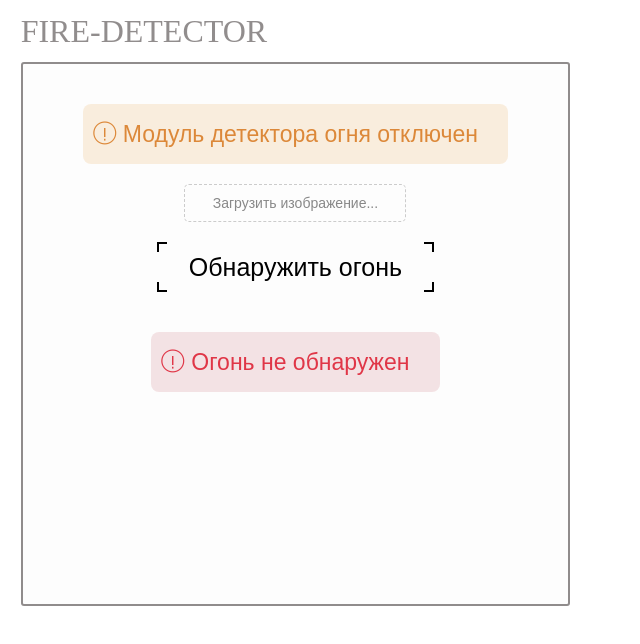
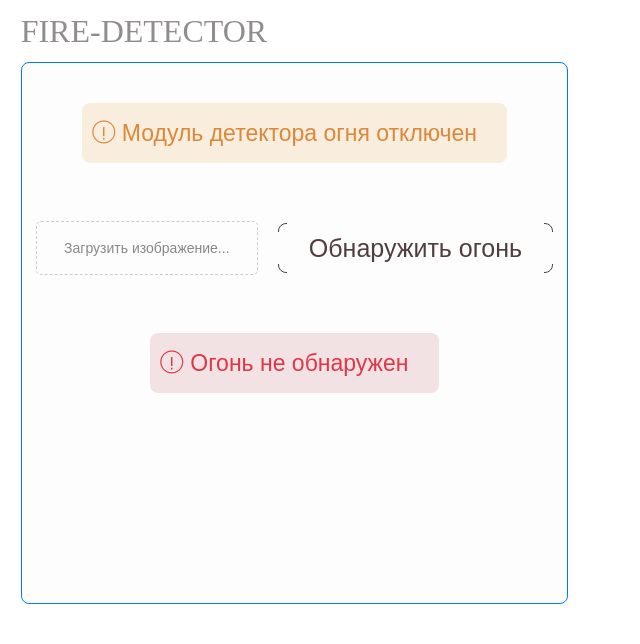
Before and after one commit to VyacheslavBogdanov/stream_face_recognize, a Vue app: page / in a window 1280 px wide. Shown: the top 644 px of the page, without its empty margins (0-640 px from the left). Built offline with nearby package versions, Linux system fonts and the light colour scheme; no server answers; the HTML template or start-up script is replaced by a standard one.

Commit message:
fire-detector in process

```diff
--- a/src/App.vue
+++ b/src/App.vue
@@ -4,7 +4,6 @@
 		<Info />
 
 		<FireDetection />
-
 	</div>
 </template>
 
@@ -12,11 +11,11 @@
 import Info from '@/components/CheckCorrect/Info.vue';
 
 import FireDetection from '@/components/FireDetection/FireDetection.vue';
-
 </script>
 
 <style lang="scss" scoped>
 @import './styles/main.scss';
+
 .title {
 	margin: 1%;
 	color: rgba(100, 95, 95, 0.711);
@@ -32,7 +31,7 @@ import FireDetection from '@/components/FireDetection/FireDetection.vue';
 	background-color: #fdfdfd;
 	margin: 1%;
 	padding: 20px;
-	border: 2px solid rgba(100, 95, 95, 0.711);
-	border-radius: 3px;
+	border: $all-border-width solid $all-border-color;
+	border-radius: $all-border-radius;
 }
 </style>
--- a/src/components/CheckCorrect/useHealthCheck.ts
+++ b/src/components/CheckCorrect/useHealthCheck.ts
@@ -1,6 +1,5 @@
-
 import { ref, onMounted, onUnmounted } from 'vue';
-import  config  from './config';
+import config from './config';
 
 export function useHealthCheck() {
 	const status = ref<'active' | 'inactive'>('inactive');
@@ -25,14 +24,12 @@ export function useHealthCheck() {
 
 	const startHealthCheck = () => {
 		checkHealth();
-    interval = setInterval(checkHealth, 10000);
+		interval = setInterval(checkHealth, 1000);
 	};
-
 
 	const stopHealthCheck = () => {
 		clearInterval(interval);
 	};
-
 
 	onMounted(startHealthCheck);
 	onUnmounted(stopHealthCheck);
--- a/src/components/FireDetection/FileUpload/FileUpload.vue
+++ b/src/components/FireDetection/FileUpload/FileUpload.vue
@@ -1,5 +1,5 @@
 <template>
-	<div class="upload" @dragover.prevent @drop.prevent>
+	<div :class="['upload', { 'upload--active': fileName }]" @dragover.prevent @drop.prevent>
 		<input class="upload__input" type="file" accept="image/*" @change="onFileChange" />
 		<span class="upload__text">
 			{{ fileName || 'Загрузить изображение...' }}
@@ -23,14 +23,16 @@ const onFileChange = (event: Event) => {
 </script>
 
 <style scoped lang="scss">
+@import '../../../styles/main.scss';
+
 .upload {
 	width: 200px;
-	height: auto;
+	height: 32px;
 	display: flex;
 	justify-content: center;
 	align-items: center;
 	padding: 10px;
-	border: 1px dashed #ccc;
+	border: 1.5px dashed #ccc;
 	border-radius: 5px;
 	background-color: #fdfdfd;
 	text-align: center;
@@ -39,13 +41,14 @@ const onFileChange = (event: Event) => {
 		background-color 0.3s ease;
 	position: relative;
 	cursor: pointer;
+	margin: 20px 10px 20px 0;
 
 	&:hover {
-		border-color: #6c63ff;
+		border-color: $all-border-color;
 	}
 
-	&:active {
-		border-color: #6c63ff;
+	&--active {
+		border-color: $all-border-color;
 	}
 
 	&__input {
--- a/src/components/FireDetection/FireDetection.vue
+++ b/src/components/FireDetection/FireDetection.vue
@@ -1,6 +1,8 @@
 <template>
-	<FileUpload />
-	<FireSearchBtn @sendRequest="sendRequest" />
+	<div class="middle-elements">
+		<FileUpload />
+		<FireSearchBtn @sendRequest="sendRequest" />
+	</div>
 	<div :class="['result', resultClass]">
 		<div class="result__icon">ⓘ</div>
 		<span>{{ message }}</span>
@@ -63,8 +65,15 @@ const sendRequest = async () => {
 </script>
 
 <style lang="scss" scoped>
-@import '../utils/variables.scss';
+@import '../../styles/main.scss';
 
+.middle-elements {
+	height: 50px;
+	display: flex;
+	flex-direction: row;
+	align-items: center;
+	margin: 40px 0 40px 0;
+}
 .result {
 	position: relative;
 	display: flex;
--- a/src/components/FireDetection/FireSearchBtn/FireSearchBtn.vue
+++ b/src/components/FireDetection/FireSearchBtn/FireSearchBtn.vue
@@ -11,17 +11,20 @@ const emit = defineEmits<{
 </script>
 
 <style lang="scss" scoped>
+@import '../../../styles/main.scss';
 .fire-search {
 	position: relative;
 	height: 50px;
 	padding: 0 30px;
-	border: 2px solid #000;
+	color: #513d3d;
+	border: $all-border-width solid #513d3d;
 	background-color: #fdfdfd;
+	border-radius: $all-border-radius;
 	user-select: none;
 	white-space: nowrap;
 	transition: all 0.05s linear;
 	font-family: inherit;
-	margin: 20px 0;
+	margin: 20px 0 20px 10px;
 
 	&:before,
 	&:after {
@@ -47,8 +50,8 @@ const emit = defineEmits<{
 
 	&:hover {
 		cursor: pointer;
-		border-color: #c7451a;
-		color: #c7451a;
+		border-color: $all-border-color;
+		color: $all-border-color;
 
 		&:before {
 			height: calc(100% - 32px);
--- a/src/components/utils/variables.scss
+++ b/src/components/utils/variables.scss
@@ -1,3 +1,4 @@
 $border-radius: 8px;
 $color-white: #fff;
 $color-dark-gray: #484747;
+$all-border-color: #007bff;
--- a/src/styles/main.scss
+++ b/src/styles/main.scss
@@ -1,10 +1,17 @@
 
-$font-stack: 'Arial', sans-serif;
+$font-stack: 'sans-serif';
 $color-primary: #3498db;
 $color-success: #2ecc71;
 $color-error: #e74c3c;
 $color-bg: #f9f9f9;
 $color-text: #333;
+$all-border-color: #007bff;
+$all-border-width: 1.5px;
+$all-border-radius: 8px;
+$border-radius: 8px;
+$color-white: #fff;
+$color-dark-gray: #484747;
+
 
 body {
   font-family: $font-stack;
```
Lines whose indentation alone changed are shown as unchanged.
